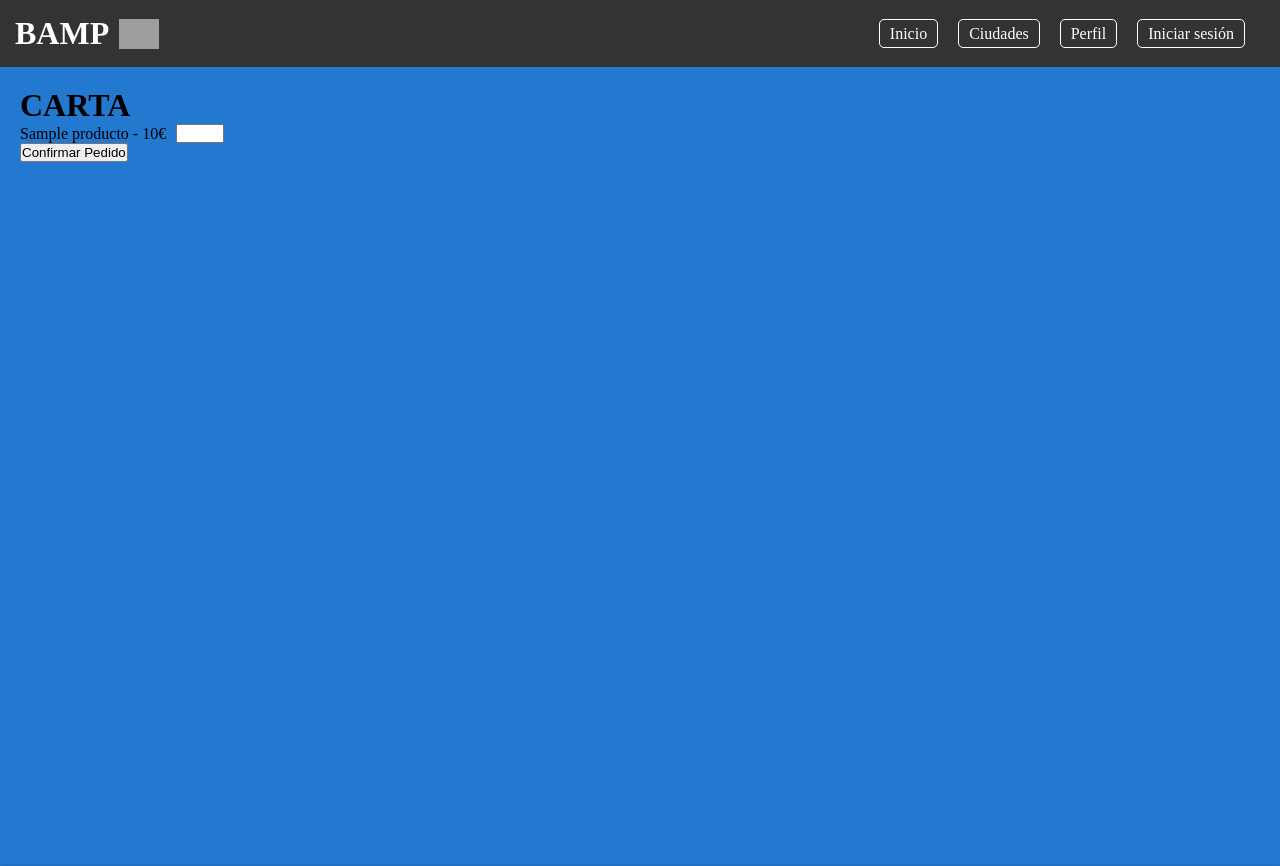
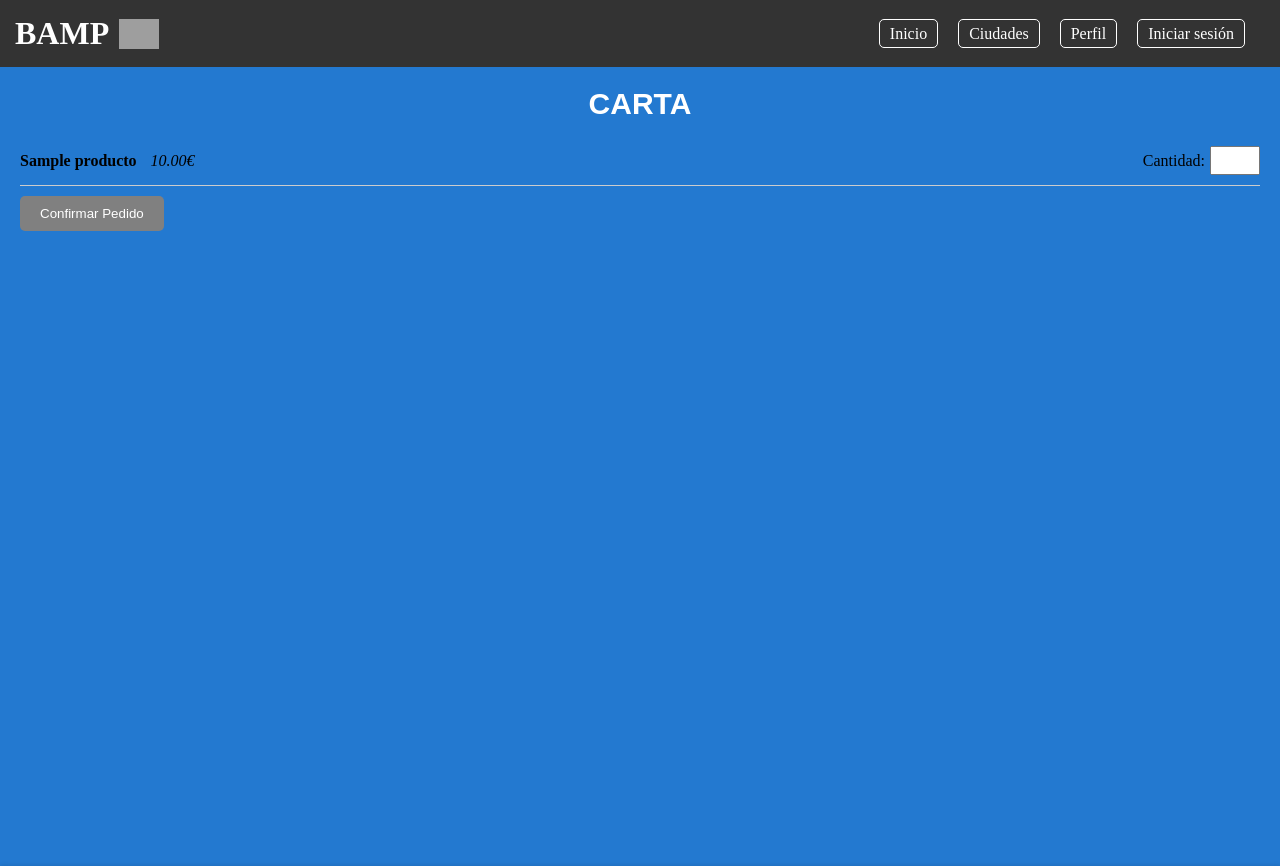
Before and after one commit to Bastiaan777/BAMP-APP, a Django app: template AppBamp/templates/carta.html in a window 1280 px wide. Shown: the top 866 px of the page. Run offline with Django 4.2, Linux system fonts and the light colour scheme; the template is opened without the code that fills it: values that come from a table or form of the project are taken from there, others are empty; tables that the repository leaves empty hold one stand-in row (values such as "Sample post"); grey boxes are pictures that could not be loaded.

Commit message:
perfil y css carta

```diff
--- a/AppBamp/models.py
+++ b/AppBamp/models.py
@@ -42,7 +42,7 @@ class Restaurante(models.Model):
 
 class Producto(models.Model):
     descripcion = models.TextField(max_length=600)
-    precio = models.IntegerField()
+    precio = models.DecimalField(max_digits=6, decimal_places=2)
     nombreProducto = models.CharField(max_length=50)
     restaurante = models.ForeignKey(Restaurante, on_delete=models.CASCADE)
     def __str__(self):
--- a/AppBamp/static/css/carta.css
+++ b/AppBamp/static/css/carta.css
@@ -1,10 +1,61 @@
-.input-row {
+.productos-container {
+    display: flex;
+    flex-direction: column;
+  }
+
+  .producto-item {
+    display: flex;
+    justify-content: space-between;
+    align-items: center;
+    border-bottom: 1px solid #ccc;
+    padding: 10px 0;
+  }
+
+  .producto-info {
+    flex-grow: 1;
+  }
+
+  .producto-nombre {
+    font-weight: bold;
+    margin-right: 10px;
+  }
+
+  .producto-precio {
+    font-style: italic;
+  }
+
+  .producto-cantidad {
     display: flex;
     align-items: center;
-}
-.input-row label {
-    margin-right: 10px;
-}
-input[type="number"] {
-    width: 3rem; /* Initial size, enough for 1 digit */
-}
+  }
+
+  .producto-cantidad label {
+    margin-right: 5px;
+  }
+
+  input[type="number"] {
+    width: 50px;
+    padding: 5px;
+  }
+
+  .boton-confirmar {
+    background-color:grey;
+    color: #fff;
+    padding: 10px 20px;
+    border: none;
+    border-radius: 5px;
+    cursor: pointer;
+    margin-top: 10px;
+  }
+
+  .boton-confirmar:hover {
+    background-color: black;
+    color: white;
+  }
+  h4{
+    font-family: 'Arial', sans-serif;
+    font-size: 30px;
+    color: white;
+    text-align: center;
+    padding-bottom: 15px;
+  }
--- a/AppBamp/templates/carta.html
+++ b/AppBamp/templates/carta.html
@@ -1,20 +1,28 @@
-{%extends 'base.html' %} {% load static %} {% block extra_head %}
+{% extends 'base.html' %} {% load static %} {% block extra_head %}
 <link rel="stylesheet" type="text/css" href="{% static 'css/carta.css' %}" />
 {% endblock %} {% block content %}
-<h1>CARTA</h1>
+<h4>CARTA</h4>
 <form method="post" action="{% url 'pedido' %}">
-  {% csrf_token %} {% for producto in carta %}
-  <div class="input-row">
-    <label for="cantidad_{{ producto.id }}"
-      >{{producto.nombreProducto}} - {{producto.precio}}€</label
-    >
-    <input
-      type="number"
-      id="cantidad_{{ producto.id }}"
-      name="cantidad_{{ producto.id }}"
-      min="0"/>
+  {% csrf_token %}
+  <div class="productos-container">
+    {% for producto in carta %}
+    <div class="producto-item">
+      <div class="producto-info">
+        <span class="producto-nombre">{{ producto.nombreProducto }}</span>
+        <span class="producto-precio">{{ producto.precio }}€</span>
+      </div>
+      <div class="producto-cantidad">
+        <label for="cantidad_{{ producto.id }}">Cantidad:</label>
+        <input
+          type="number"
+          id="cantidad_{{ producto.id }}"
+          name="cantidad_{{ producto.id }}"
+          min="0"
+        />
+      </div>
+    </div>
+    {% endfor %}
   </div>
-  {% endfor %}
-  <button type="submit">Confirmar Pedido</button>
+  <button type="submit" class="boton-confirmar">Confirmar Pedido</button>
 </form>
 {% endblock %}
```
Also changed, not shown: AppBamp/static/css/perfil.css (added, +63 -0 lines), AppBamp/static/css/restaurantes.css (+9 -1 lines), AppBamp/templates/perfil.html (+16 -4 lines), AppBamp/templates/restaurantes.html (+13 -7 lines).
